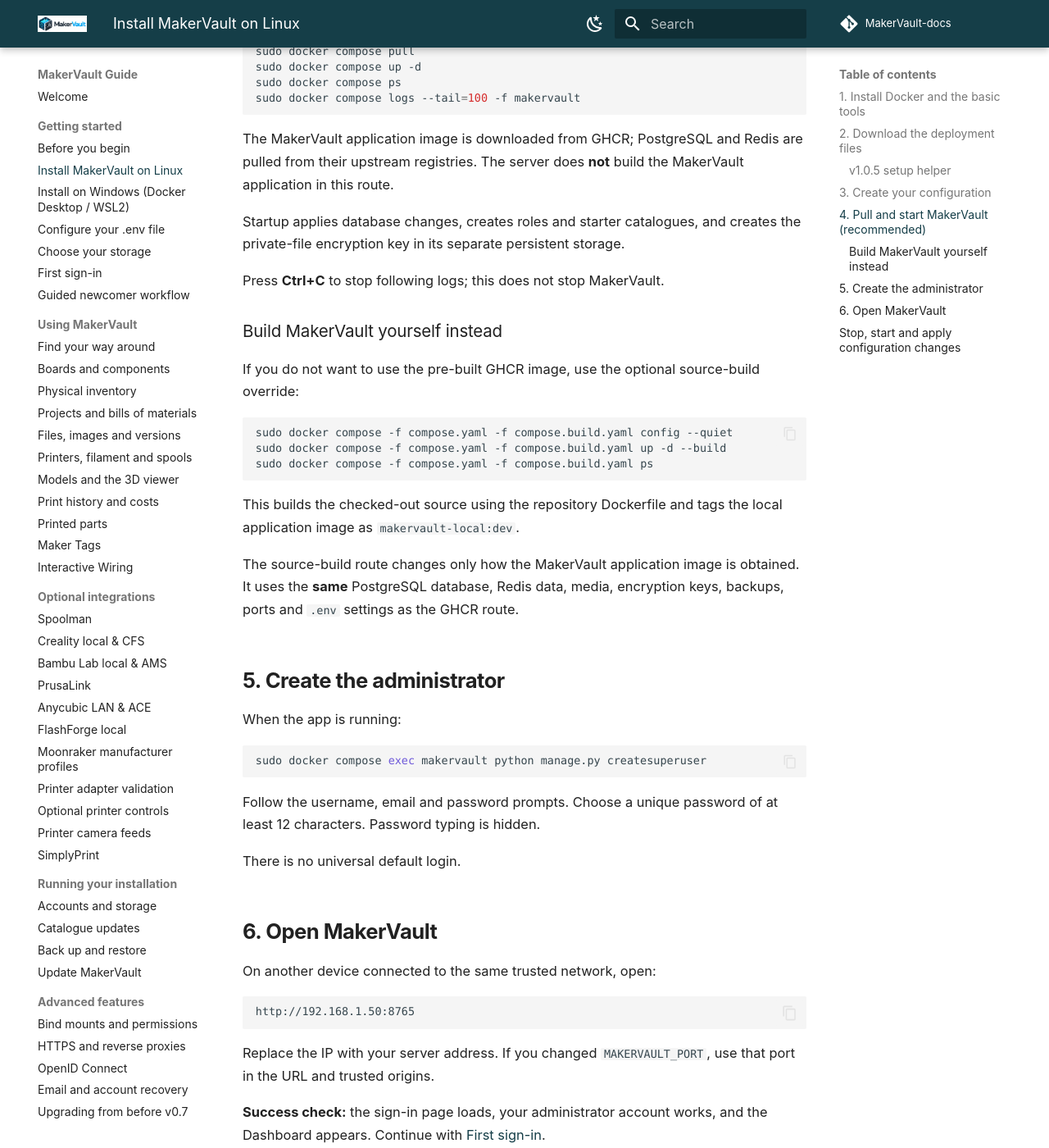
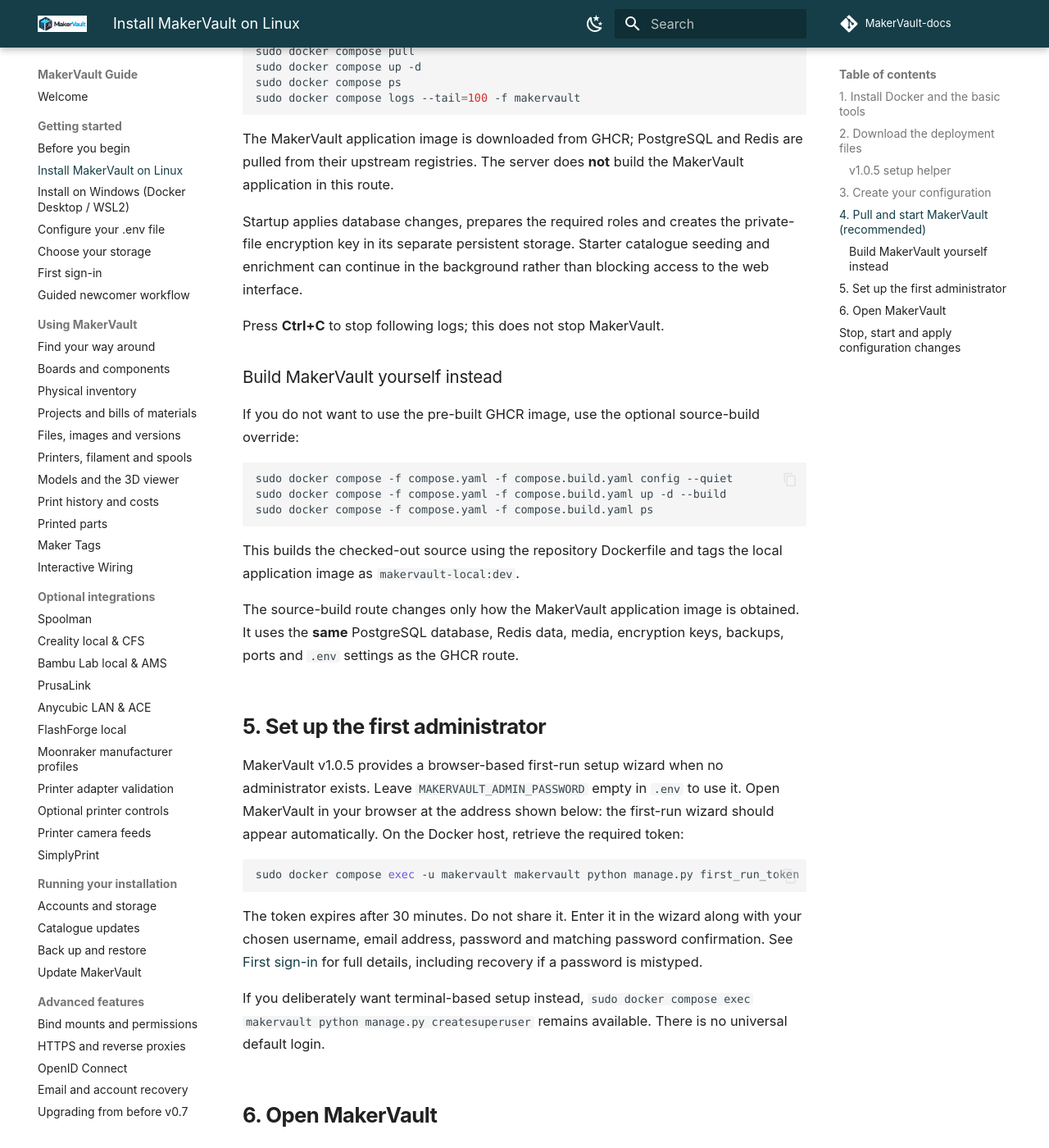
Before and after one commit to gavrd7/MakerVault-docs, an MkDocs documentation site: the page built from docs/guide/getting-started/install.md, in a window 1280 px wide and 1400 px high, scrolled down 3587 px. Shown: the whole window at 82% size. Built offline with MkDocs 1.6.1 and Material for MkDocs 9.7.7, drawn with Linux system fonts in a browser that asks for light colours; comment, search, counter and statistics services are not loaded; some of the changed text lies outside the part shown.

Commit message:
docs: consolidate first-run setup and v1.0.5 guidance

````diff
--- a/docs/guide/getting-started/install.md
+++ b/docs/guide/getting-started/install.md
@@ -103,7 +103,7 @@
 To pin MakerVault to one published version, optionally add:
 
 ```dotenv
-MAKERVAULT_IMAGE=ghcr.io/gavrd7/makervault:1.0.2
+MAKERVAULT_IMAGE=ghcr.io/gavrd7/makervault:v1.0.5
 ```
 
 If that setting is omitted, Compose uses `ghcr.io/gavrd7/makervault:latest`.
@@ -122,7 +122,7 @@
 
 The MakerVault application image is downloaded from GHCR; PostgreSQL and Redis are pulled from their upstream registries. The server does **not** build the MakerVault application in this route.
 
-Startup applies database changes, creates roles and starter catalogues, and creates the private-file encryption key in its separate persistent storage.
+Startup applies database changes, prepares the required roles and creates the private-file encryption key in its separate persistent storage. Starter catalogue seeding and enrichment can continue in the background rather than blocking access to the web interface.
 
 Press **Ctrl+C** to stop following logs; this does not stop MakerVault.
 
@@ -140,17 +140,17 @@
 
 The source-build route changes only how the MakerVault application image is obtained. It uses the **same** PostgreSQL database, Redis data, media, encryption keys, backups, ports and `.env` settings as the GHCR route.
 
-## 5. Create the administrator
+## 5. Set up the first administrator
 
-When the app is running:
+MakerVault v1.0.5 provides a browser-based first-run setup wizard when no administrator exists. Leave `MAKERVAULT_ADMIN_PASSWORD` empty in `.env` to use it. Open MakerVault in your browser at the address shown below: the first-run wizard should appear automatically. On the Docker host, retrieve the required token:
 
 ```bash
-sudo docker compose exec makervault python manage.py createsuperuser
+sudo docker compose exec -u makervault makervault python manage.py first_run_token
 ```
 
-Follow the username, email and password prompts. Choose a unique password of at least 12 characters. Password typing is hidden.
+The token expires after 30 minutes. Do not share it. Enter it in the wizard along with your chosen username, email address, password and matching password confirmation. See [First sign-in](first-sign-in.md#first-administrator-on-a-new-installation-v105) for full details, including recovery if a password is mistyped.
 
-There is no universal default login.
+If you deliberately want terminal-based setup instead, `sudo docker compose exec makervault python manage.py createsuperuser` remains available. There is no universal default login.
 
 ## 6. Open MakerVault
 
@@ -162,7 +162,7 @@
 
 Replace the IP with your server address. If you changed `MAKERVAULT_PORT`, use that port in the URL and trusted origins.
 
-**Success check:** the sign-in page loads, your administrator account works, and the Dashboard appears. Continue with [First sign-in](first-sign-in.md).
+**Success check:** the first-run wizard appears if no administrator exists; after setup, your administrator account can sign in and the Dashboard appears. Continue with [First sign-in](first-sign-in.md).
 
 ## Stop, start and apply configuration changes
 
````
